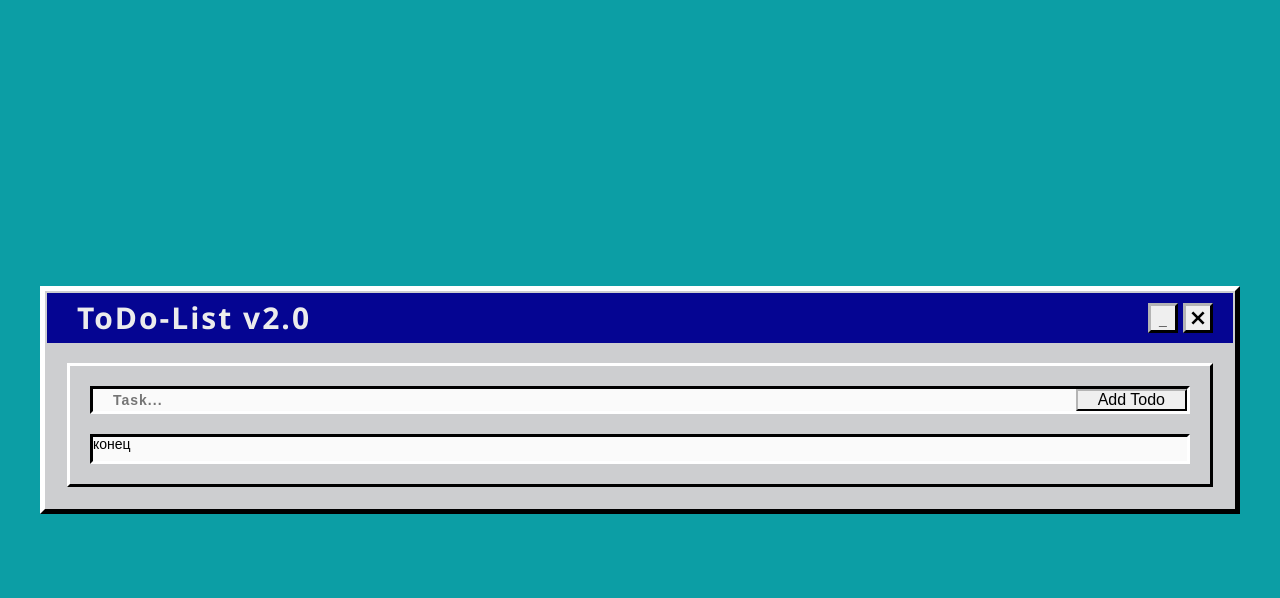
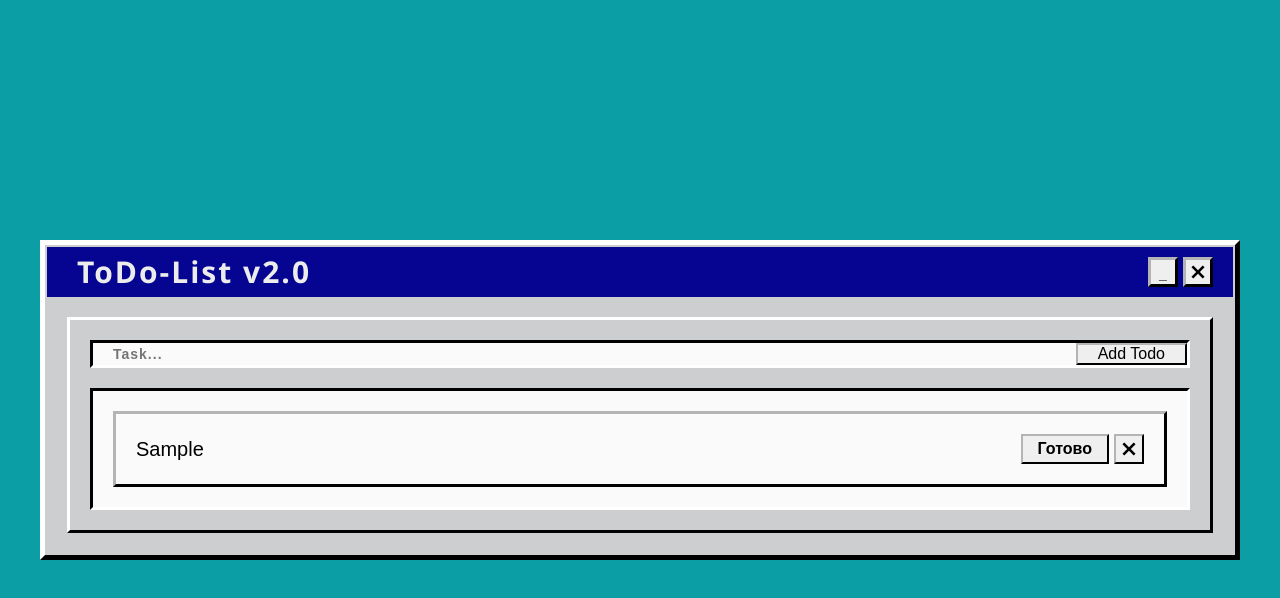
Before and after one commit to TePMo-Tapo4eK/React-ToDo-2, a React (Vite) app: page / in a window 1280 px wide. Both pictures are taken after typing "Sample" into the empty fields and a click on the button "Add Todo". Shown: the top 598 px of the page. Built offline with nearby package versions, Linux system fonts and the light colour scheme.

Commit message:
fixed stupid mistake)

```diff
--- a/src/data/reducers/todosSlice.tsx
+++ b/src/data/reducers/todosSlice.tsx
@@ -1,12 +1,7 @@
 import { createSlice } from "@reduxjs/toolkit";
 
 const initialState:any = {
-    todos: [
-        {
-            title: "title",
-            completed: false
-        },
-    ]
+    todos: []
 }
 
 export const todosSlice: any = createSlice({
@@ -14,7 +9,7 @@ export const todosSlice: any = createSlice({
     initialState,
     reducers: {
         setTodo: (state, action) => {
-            state.todos = [{title: action.payload, completed: false}, ...state.todos]
+            state.todos.unshift(action.payload,)
         }
     }
 })
--- a/src/data/store.tsx
+++ b/src/data/store.tsx
@@ -3,7 +3,7 @@ import todosSlice from "./reducers/todosSlice";
 
 const store:any = configureStore({
     reducer:{
-        todos: todosSlice,
+        todo: todosSlice,
     }
 })
 
--- a/src/window/Components/Form/Form.tsx
+++ b/src/window/Components/Form/Form.tsx
@@ -4,11 +4,19 @@ import { setTodo } from "../../../data/reducers/todosSlice";
 import styles from './Form.module.scss'
 
 const Form: any = () => {
+
   const [value, setValue] = useState('')
+
   const dispatch = useDispatch()
-  const reset = () => {
-    dispatch(setTodo(value))
-    setValue(() => '')
+
+  const addTodo = () => {
+    const todo = {
+      title: value,
+      completed: false,
+    }
+
+    dispatch(setTodo(todo))
+    setValue('')
   }
     return(
         <div className={styles.Form}>
@@ -18,7 +26,7 @@ const Form: any = () => {
               onChange={(e) => setValue(e.target.value)}
               value={value}
             ></input>
-            <button onClick={reset} >Add Todo</button>
+            <button onClick={addTodo}>Add Todo</button>
           </div>
     )
 }
--- /dev/null
+++ b/src/window/Components/TodoItem/TodoItem.module.scss
@@ -0,0 +1,62 @@
+.todo__discription{
+    font-size: 20px;
+}
+.todo__item{
+    display: flex;
+    align-items: center;
+    justify-content: space-between;
+
+    &_btns{
+        display: flex;
+        align-items: center;
+        flex-direction: row;
+    }
+
+    button {
+        height: 30px;
+        width: 30px;
+        border-top: 2px solid rgb(180, 180, 180);
+        border-left: 2px solid rgb(180, 180, 180);
+        border-bottom: 2px solid black;
+        border-right: 2px solid black;
+        font-weight: 600;
+        font-size: 16px;
+        line-height: 32px;
+        margin-left: 5px;
+        display: flex;
+        align-items: center;
+        justify-content: center;
+        &.close{
+            font-size: 14px;
+        }
+        &.accept{
+            width: fit-content;
+            padding: 0 15px;
+        }
+        &.accept:hover{
+            background-color: rgb(197, 233, 162);
+        }
+        &.close:hover{
+            background-color: rgb(243, 96, 96);
+        }
+    }
+
+    &__number{
+        font-size: 20px;
+    }
+
+}
+
+.todo__item{
+    min-height: 50px;
+    padding: 20px;
+    margin-bottom: 20px;
+    border-top: 3px solid rgb(180, 180, 180);
+    border-left: 3px solid rgb(180, 180, 180);
+    border-bottom: 3px solid black;
+    border-right: 3px solid black;
+
+    &:first-child{
+        margin-top: 20px;
+    }
+}
--- /dev/null
+++ b/src/window/Components/TodoItem/TodoItem.tsx
@@ -0,0 +1,30 @@
+import React from "react";
+import styles from './TodoItem.module.scss'
+
+const TodoItem:any = (props:any) => {
+    return(
+        <div className={styles.todo__item}>
+              <p className={styles.todo__discription}>{props.todo.title}</p>
+              <div className={styles.todo__item_btns}>
+                <button className={styles.accept}>Готово</button>
+                <button className={styles.close}>
+                  <svg
+                    xmlns="http://www.w3.org/2000/svg"
+                    aria-hidden="true"
+                    role="img"
+                    width="1em"
+                    height="1em"
+                    preserveAspectRatio="xMidYMid meet"
+                    viewBox="0 0 64 64"
+                  >
+                    <path
+                      fill="currentColor"
+                      d="M62 10.571L53.429 2L32 23.429L10.571 2L2 10.571L23.429 32L2 53.429L10.571 62L32 40.571L53.429 62L62 53.429L40.571 32z"
+                    />
+                  </svg>
+                </button>
+              </div>
+            </div>
+    )
+}
+export default TodoItem
--- a/src/window/Components/TodoList/TodoList.module.scss
+++ b/src/window/Components/TodoList/TodoList.module.scss
@@ -9,63 +9,5 @@
     border-left: 3px solid black;
     overflow: scroll;
     overflow-x: hidden;
+    padding: 0 20px;
 }
-//Окошко тодошки
-.todo__discription{
-    font-size: 20px;
-}
-.todo__item{
-    display: flex;
-    align-items: center;
-    justify-content: space-between;
-
-    &_btns{
-        display: flex;
-        align-items: center;
-        flex-direction: row;
-    }
-
-    button {
-        height: 30px;
-        width: 30px;
-        border-top: 2px solid rgb(180, 180, 180);
-        border-left: 2px solid rgb(180, 180, 180);
-        border-bottom: 2px solid black;
-        border-right: 2px solid black;
-        font-weight: 600;
-        font-size: 16px;
-        line-height: 32px;
-        margin-left: 5px;
-        display: flex;
-        align-items: center;
-        justify-content: center;
-        &.close{
-            font-size: 14px;
-        }
-        &.accept:hover{
-            background-color: rgb(197, 233, 162);
-        }
-        &.close:hover{
-            background-color: rgb(243, 96, 96);
-        }
-    }
-
-    &__number{
-        font-size: 20px;
-    }
-
-}
-
-.todo__item{
-    min-height: 50px;
-    padding: 20px;
-    margin-bottom: 20px;
-    border-top: 3px solid rgb(180, 180, 180);
-    border-left: 3px solid rgb(180, 180, 180);
-    border-bottom: 3px solid black;
-    border-right: 3px solid black;
-
-    &:first-child{
-        margin-top: 20px;
-    }
-}
--- a/src/window/Components/TodoList/TodoList.tsx
+++ b/src/window/Components/TodoList/TodoList.tsx
@@ -1,20 +1,23 @@
 import React, { useState } from "react";
 import { useSelector } from "react-redux";
-import styles from './TodoList.module.scss'
+import TodoItem from "../TodoItem/TodoItem";
+import styles from "./TodoList.module.scss";
 //какая-то фигня с массивом, нужно разобраться с выводом его, не работает map
 //что-то с типами, послезавтара доделаю, скорее всего, нужно отдельным обьектом его делать
-const Todos: any = () =>{
-    const todosList:any = useSelector((state:any) => state.todos)
-    return(
+const Todos: any = () => {
+  const todosList: any = useSelector((state: any) => state.todo.todos);
+  console.log(todosList);
+  return (
     <div className={styles.Todos__In}>
       <div className={styles.todo}>
         <div className={styles.todo__list}>
-                {/* {todosList.map(e => console.log(e))} */}
-                <p>конец</p>
+          {todosList.map((todo: any) => (
+            <TodoItem todo={todo}/>
+          ))}
         </div>
       </div>
     </div>
-    )
-}
+  );
+};
 
-export default Todos
+export default Todos;
```
Lines whose indentation alone changed are shown as unchanged.
